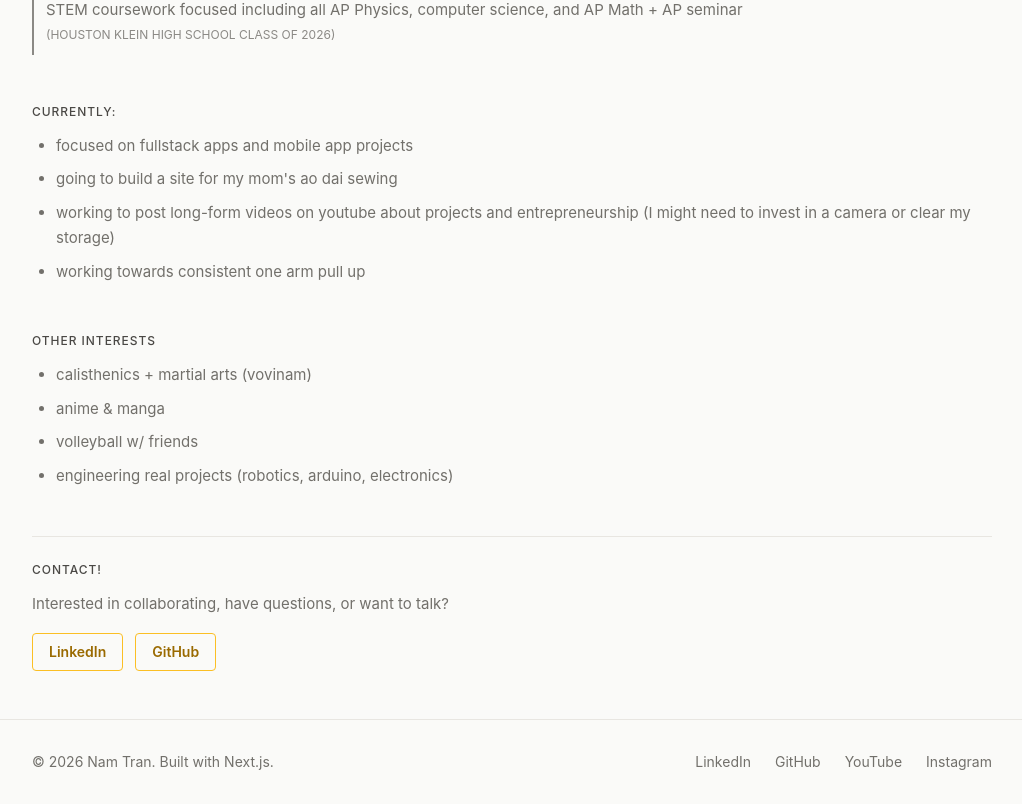
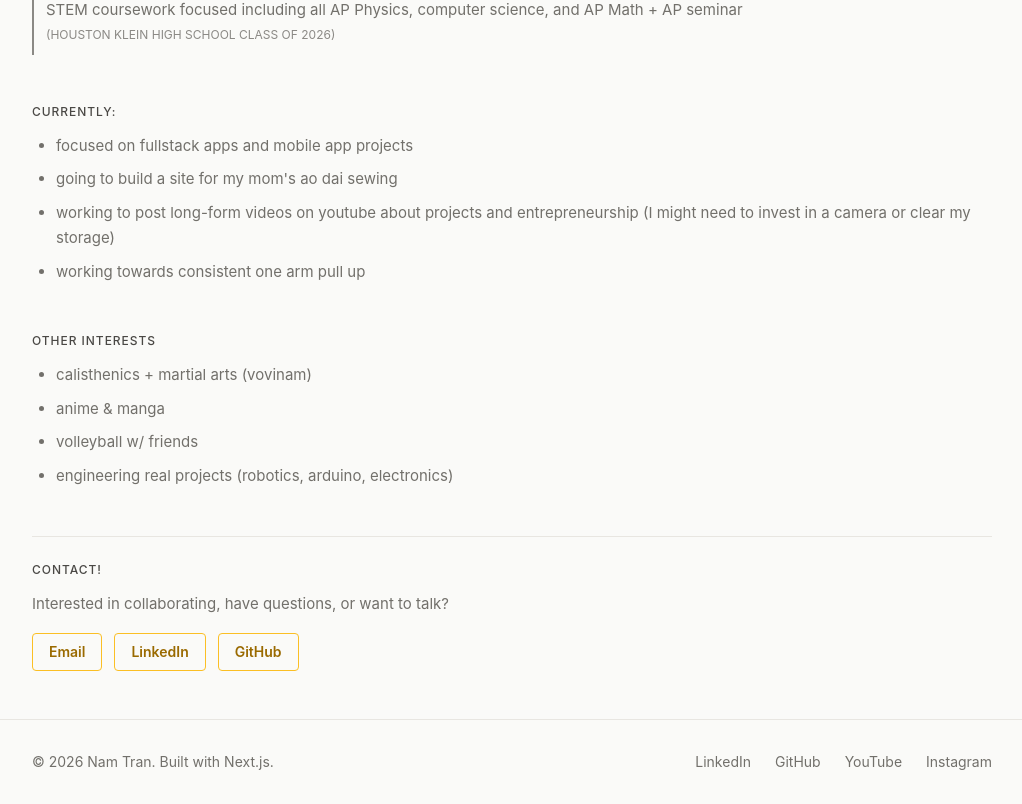
Before and after one commit to namatran/portfolio, a Next.js app: page /about in a window 1280 px wide. Shown: the part 492-1296 px from the top of the page, without its empty margins (128-1150 px from the left). Built offline with nearby package versions, Linux system fonts and the light colour scheme; no server answers.

Commit message:
Updated github images and added email link

```diff
--- a/src/app/about/page.tsx
+++ b/src/app/about/page.tsx
@@ -78,7 +78,7 @@ export default function AboutPage() {
         <h1 className="section-label">Contact!</h1>
         <p className="section-text mb-4">Interested in collaborating, have questions, or want to talk?</p>
         <Links links={[
-
+            { text: 'Email', url: 'mailto:namatrancontact@gmail.com' },
             { text: 'LinkedIn', url: 'https://www.linkedin.com/in/nam-atran/' },
             { text: 'GitHub', url: 'https://github.com/namatran' }
         ]}/>
```
Also changed, not shown: public/home-dark.png, public/home.png.
